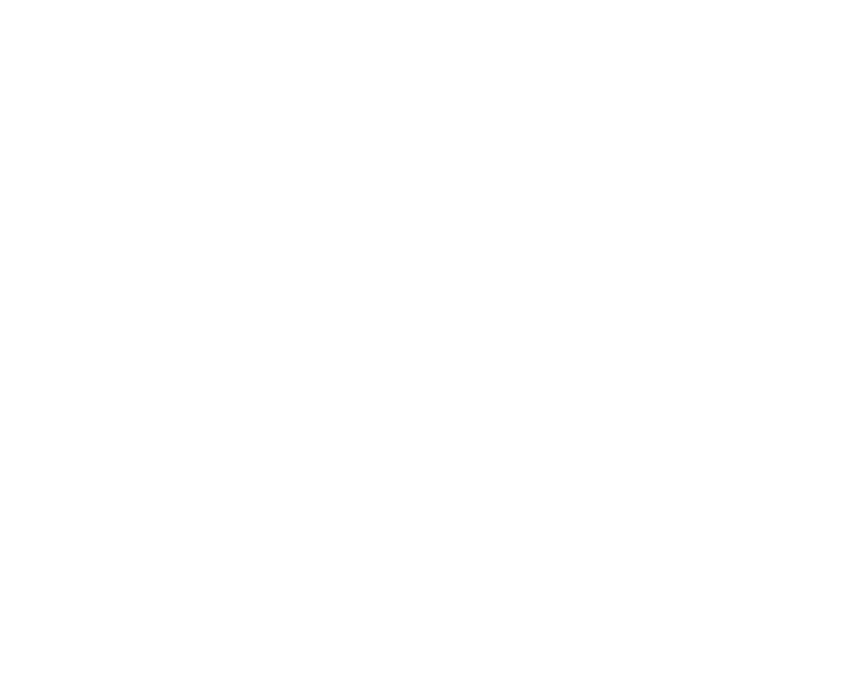
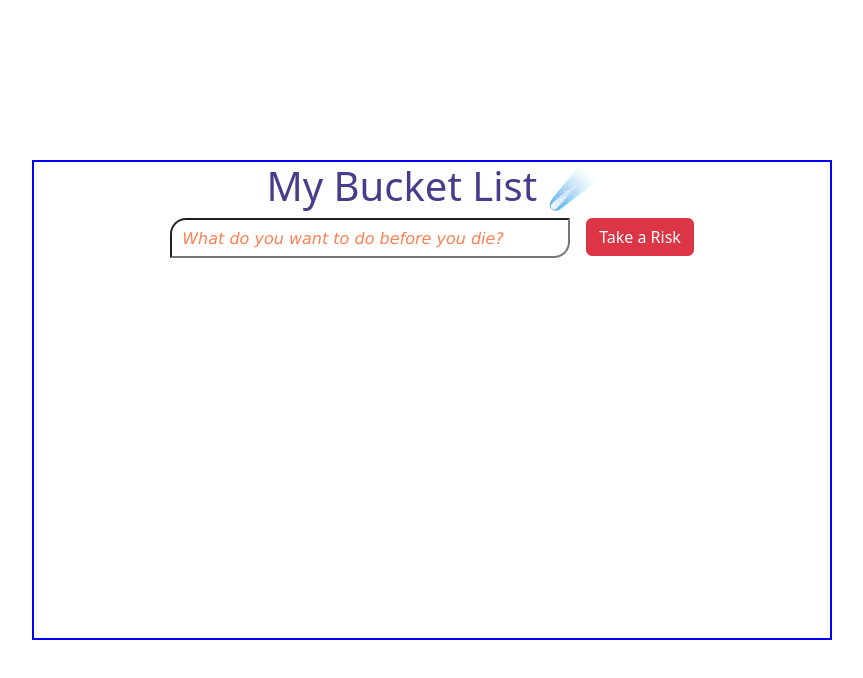
Before and after one commit to Caner-Yesiltas/Bucket-List-todo-Project, a plain HTML site: page index.html in a window 1280 px wide. Shown: the whole page, without its empty margins (208-1071 px from the left). Drawn offline with nearby package versions, Linux system fonts and the light colour scheme.

Commit message:
builded html and css baseline

```diff
--- a/index.html
+++ b/index.html
@@ -1,11 +1,37 @@
 <!DOCTYPE html>
 <html lang="en">
-<head>
-    <meta charset="UTF-8">
-    <meta name="viewport" content="width=device-width, initial-scale=1.0">
-    <title>Document</title>
-</head>
-<body>
-
-</body>
+  <head>
+    <meta charset="utf-8" />
+    <meta name="viewport" content="width=device-width, initial-scale=1" />
+    <title>To Do List App</title>
+    <link
+      href="https://cdn.jsdelivr.net/npm/bootstrap@5.3.3/dist/css/bootstrap.min.css"
+      rel="stylesheet"
+      integrity="sha384-QWTKZyjpPEjISv5WaRU9OFeRpok6YctnYmDr5pNlyT2bRjXh0JMhjY6hW+ALEwIH"
+      crossorigin="anonymous"
+    />
+    <link rel="stylesheet" href="./style.css" />
+  </head>
+  <body>
+    <div
+      class="container d-flex justify-content-center align-items-center vh-100"
+    >
+      <form class="form">
+        <h1>My Bucket List ☄️</h1>
+        <div class="col">
+          <input
+            type="text"
+            class="input"
+            placeholder="  What do you want to do before you die?"
+          />
+          <button type="button" class="btn btn-danger">Take a Risk</button>
+        </div>
+      </form>
+    </div>
+    <script
+      src="https://cdn.jsdelivr.net/npm/bootstrap@5.3.3/dist/js/bootstrap.bundle.min.js"
+      integrity="sha384-YvpcrYf0tY3lHB60NNkmXc5s9fDVZLESaAA55NDzOxhy9GkcIdslK1eN7N6jIeHz"
+      crossorigin="anonymous"
+    ></script>
+  </body>
 </html>
--- a/style.css
+++ b/style.css
@@ -0,0 +1,38 @@
+* {
+  margin: 0;
+  padding: 0;
+  box-sizing: border-box;
+}
+
+.form {
+  height: 30rem;
+  width: 50rem;
+  border: 2px solid blue;
+  display: flex;
+  flex-direction: column;
+  align-items: center;
+  justify-content: center;
+}
+
+.input {
+  width: 25rem;
+  height: 2.5rem;
+  border-top-left-radius: 1rem;
+  border-bottom-right-radius: 1rem;
+}
+
+::placeholder {
+  color: coral;
+  font-family: "Lucida Sans", "Lucida Sans Regular", "Lucida Grande",
+    "Lucida Sans Unicode", Geneva, Verdana, sans-serif;
+  font-style: italic;
+}
+h1 {
+  color: darkslateblue;
+}
+.col {
+  display: flex;
+  justify-content: center;
+  align-items: start;
+  gap: 1rem;
+}
```
